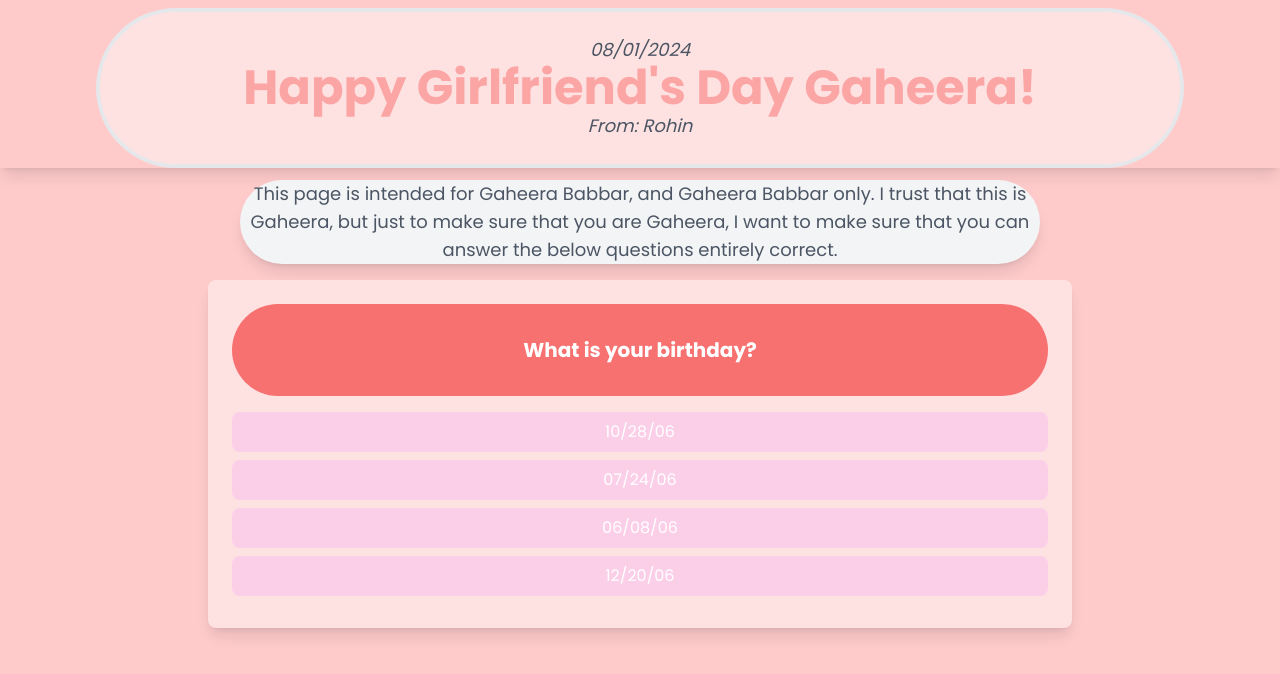
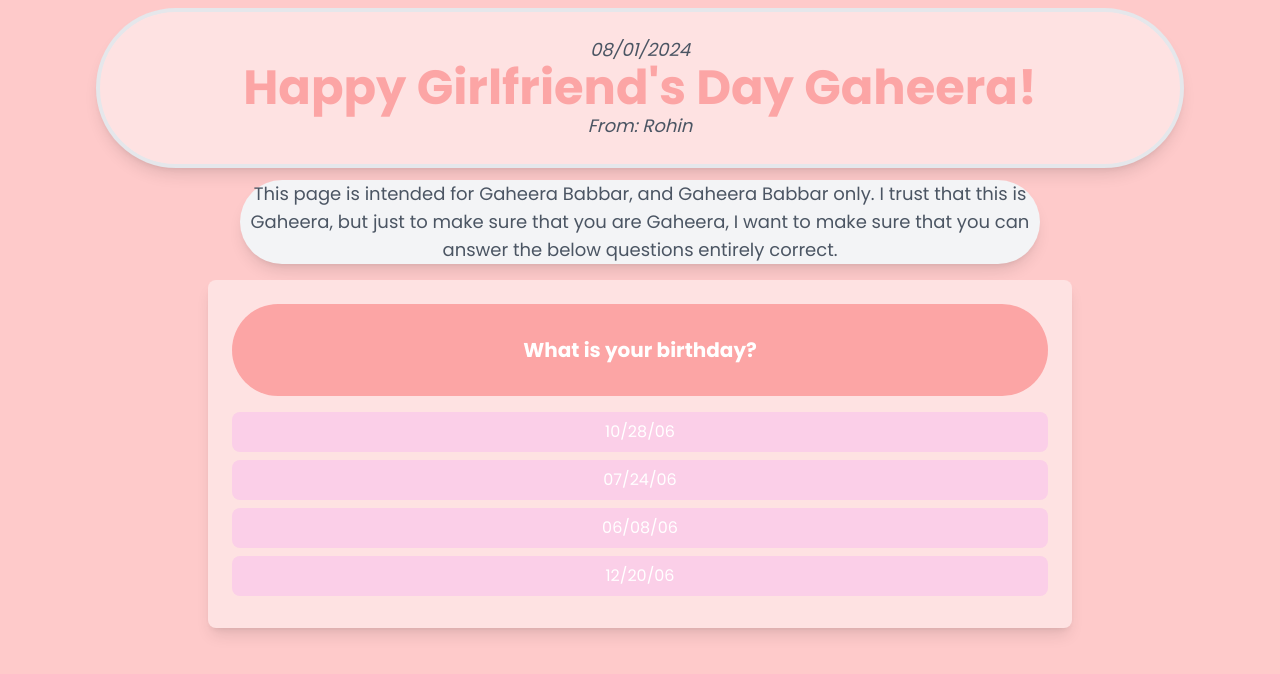
Before and after one commit to guest-fest/girlfriend, a website: page index.html in a window 1280 px wide. Drawn offline with Linux system fonts and the light colour scheme.

Commit message:
fix styles

```diff
--- a/index.html
+++ b/index.html
@@ -6,9 +6,9 @@
   <meta name="viewport" content="width=device-width, initial-scale=1.0">
   <link href="./output.css" rel="stylesheet">
 </head>
-<body class="bg-red-200 font-poppins h-screen">
-  <header class="top-0 w-full shadow-lg">
-    <div class="bg-red-100 text-red-300 text-center mx-24 mt-2 mb-3 rounded-full border-gray-200 mt-20 border-4 p-6">
+<body class="bg-red-200 font-poppins">
+  <header class="top-0 w-full">
+    <div class="bg-red-100 text-red-300 text-center mx-24 mt-2 mb-3 rounded-full border-gray-200 mt-20 border-4 p-6 shadow-lg">
       <p class="italic text-lg text-gray-600">08/01/2024</p>
       <h1 class="text-5xl font-bold">Happy Girlfriend's Day Gaheera!</h1>
       <p class="italic text-lg text-gray-600">From: Rohin</p>
--- a/script.js
+++ b/script.js
@@ -69,11 +69,11 @@ function loadQuestion() {
 
   const questionData = questions[currentQuestionIndex];
   quizContainer.innerHTML = `
-      <h2 class="text-xl font-bold mb-4 bg-red-400 rounded-full p-8 text-white py-8">${questionData.question}</h2>
+      <h2 class="text-xl font-bold mb-4 bg-red-300 rounded-full p-8 text-white py-8">${questionData.question}</h2>
       <ul>
           ${questionData.choices.map(choice => `
               <li>
-                  <button class="bg-pink-200 text-white px-4 py-2 rounded-lg mb-2 w-full hover:bg-red-700" onclick="handleAnswer('${choice}')">${choice}</button>
+                  <button class="bg-pink-200 text-white px-4 py-2 rounded-lg mb-2 w-full hover:bg-red-400" onclick="handleAnswer('${choice}')">${choice}</button>
               </li>
           `).join('')}
       </ul>
```
Also changed, not shown: output.css.
